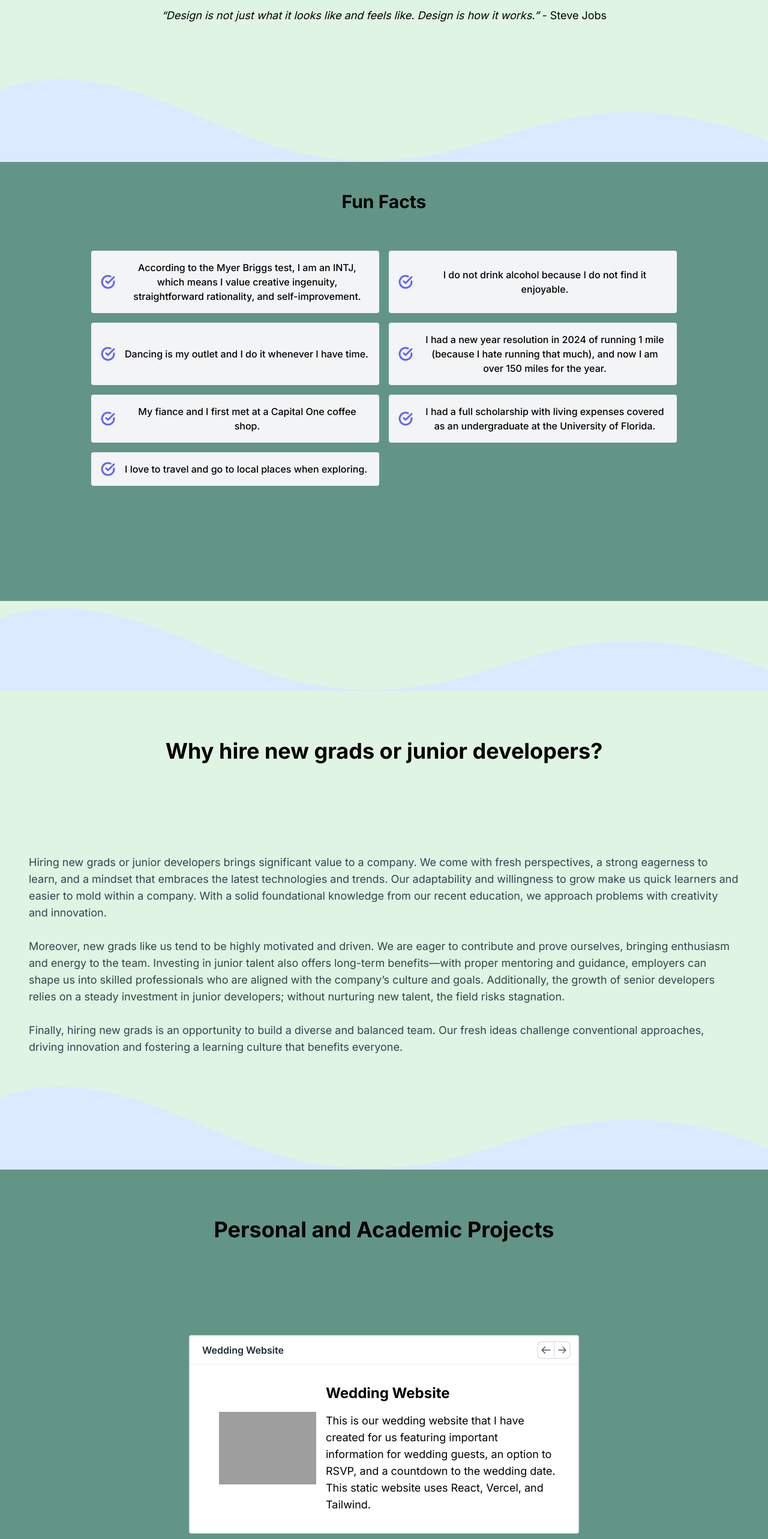
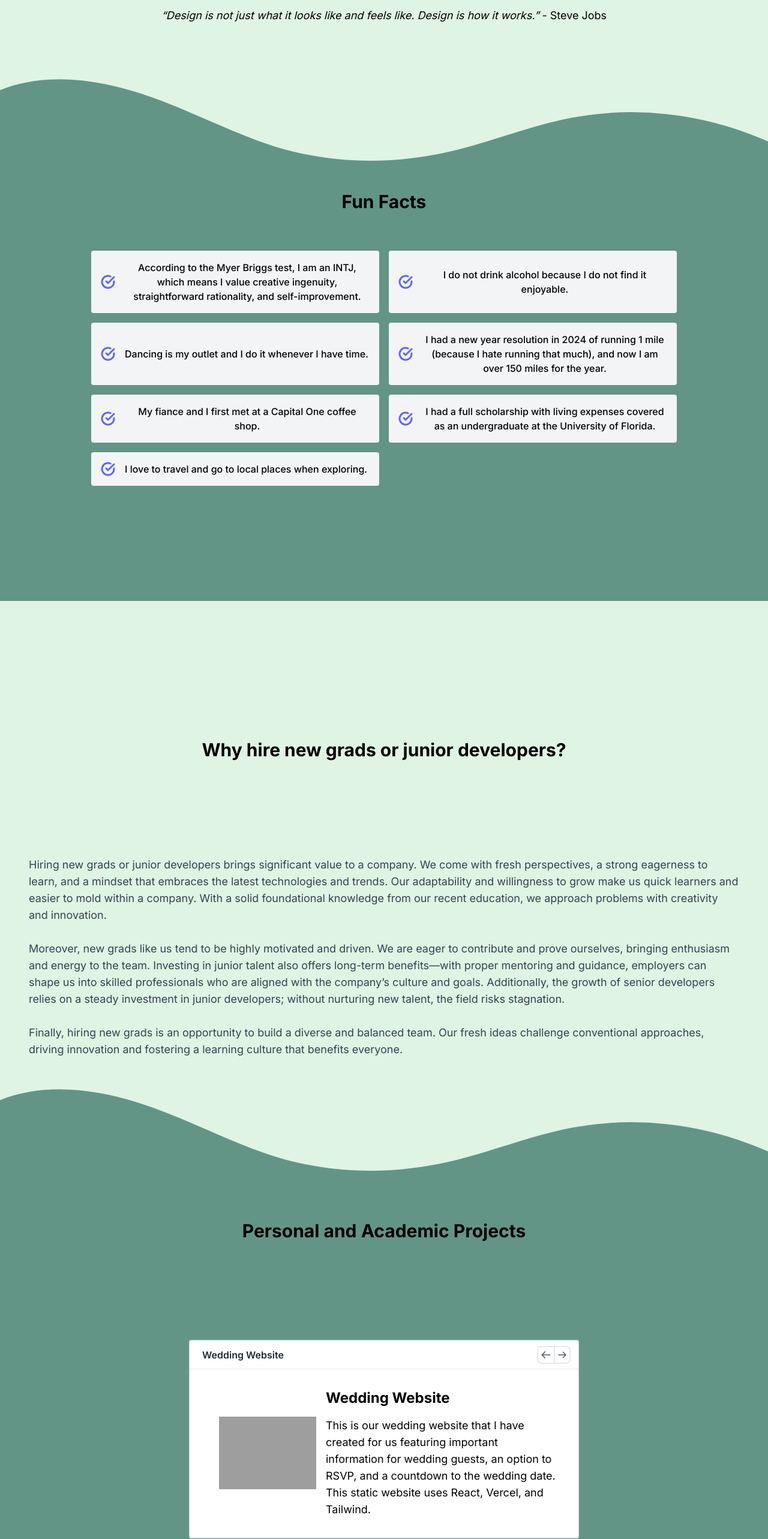
Before and after one commit to qpham2594/relevant-pixels, a Next.js app in the folder relevant-pixels/: page / in a window 1280 px wide. Shown: the part 1380-3946 px from the top of the page at 60% size. Built offline with nearby package versions, Linux system fonts and the light colour scheme; grey boxes are pictures that could not be loaded.

Commit message:
font and wave color update

```diff
--- a/relevant-pixels/app/components/cursor.tsx
+++ b/relevant-pixels/app/components/cursor.tsx
@@ -3,9 +3,25 @@ import React, { useEffect, useState } from "react";
 
 const CustomCursor: React.FC = () => {
   const [positions, setPositions] = useState<{ x: number; y: number }[]>([]);
+  const [isMobile, setIsMobile] = useState(false);
   const trailCount = 8; // Number of circles in the trail
 
   useEffect(() => {
+    const handleResize = () => {
+      setIsMobile(window.innerWidth < 768);
+    };
+
+    handleResize(); // Set initial state
+    window.addEventListener("resize", handleResize);
+
+    return () => {
+      window.removeEventListener("resize", handleResize);
+    };
+  }, []);
+
+  useEffect(() => {
+    if (isMobile) return;
+
     const moveCursor = (e: MouseEvent) => {
       const newPosition = { x: e.clientX, y: e.clientY };
 
@@ -27,7 +43,12 @@ const CustomCursor: React.FC = () => {
       window.removeEventListener("mousemove", moveCursor);
       window.removeEventListener("mouseleave", handleMouseLeave);
     };
-  }, []);
+  }, [isMobile, trailCount]);
+
+  // Do not render the custom cursor on mobile
+  if (isMobile) {
+    return null;
+  }
 
   return (
     <>
@@ -40,14 +61,13 @@ const CustomCursor: React.FC = () => {
             opacity: 1 - index * (1 / trailCount),
             transition: `opacity 0.3s ease, transform 0.5s ease`,
             transform: `scale(${1 - index * (1 / trailCount)})`,
-            position: "fixed", // Changed to fixed to cover the entire viewport
+            position: "fixed",
             pointerEvents: "none",
-            width: `${(trailCount - index) * 3}px`, // Adjust size based on index
+            width: `${(trailCount - index) * 3}px`,
             height: `${(trailCount - index) * 3}px`,
             borderRadius: "50%",
             backgroundColor: "blue",
-            zIndex: 50, // Ensure it's above other elements
-
+            zIndex: 50,
           }}
         />
       ))}
--- a/relevant-pixels/app/page.tsx
+++ b/relevant-pixels/app/page.tsx
@@ -50,7 +50,7 @@ export default function Home(): JSX.Element {
             >
               <path
                 d="M321.39,56.44c58-10.79,114.16-30.13,172-41.86,82.39-16.72,168.19-17.73,250.45-.39C823.78,31,906.67,72,985.66,92.83c70.05,18.48,146.53,26.09,214.34,3V0H0V27.35A600.21,600.21,0,0,0,321.39,56.44Z"
-                className="fill-blue-100 dark:fill-customDarkGreen"
+                className="fill-customDarkGreen dark:fill-customDarkGreen"
               ></path>
             </svg>
           </div>
@@ -86,14 +86,14 @@ export default function Home(): JSX.Element {
             >
               <path
                 d="M321.39,56.44c58-10.79,114.16-30.13,172-41.86,82.39-16.72,168.19-17.73,250.45-.39C823.78,31,906.67,72,985.66,92.83c70.05,18.48,146.53,26.09,214.34,3V0H0V27.35A600.21,600.21,0,0,0,321.39,56.44Z"
-                className="fill-blue-100 bg-customGreen dark:fill-customGreen"
+                className="fill-customGreen dark:fill-customGreen"
               ></path>
             </svg>
           </div>
 
           <section className="w-full bg-customGreen dark:bg-customGreen py-12 sm:py-20">
             <div className="w-full px-0">
-              <h2 className="text-5xl sm:text-4xl font-bold text-center mb-4 sm:mb-8 dark:text-black">
+              <h2 className="text-2xl sm:text-3xl font-bold text-center mb-8 sm:mb-10 dark:text-black">
                 Why hire new grads or junior developers?
               </h2>
             </div>
@@ -121,14 +121,14 @@ export default function Home(): JSX.Element {
             >
               <path
                 d="M321.39,56.44c58-10.79,114.16-30.13,172-41.86,82.39-16.72,168.19-17.73,250.45-.39C823.78,31,906.67,72,985.66,92.83c70.05,18.48,146.53,26.09,214.34,3V0H0V27.35A600.21,600.21,0,0,0,321.39,56.44Z"
-                className="fill-blue-100 bg-customDarkGreen dark:fill-customDarkGreen"
+                className="fill-customDarkGreen dark:fill-customDarkGreen"
               ></path>
             </svg>
           </div>
 
           <section className="w-full bg-customDarkGreen dark:bg-customDarkGreen py-12 sm:py-20">
             <div className="w-full px-0">
-              <h2 className="text-5xl sm:text-4xl font-bold text-center mb-4 sm:mb-8 dark:text-white">
+              <h2 className="text-2xl sm:text-3xl font-bold text-center mb-8 sm:mb-10 dark:text-white">
                 Personal and Academic Projects
               </h2>
             </div>
@@ -152,7 +152,7 @@ export default function Home(): JSX.Element {
             >
               <path
                 d="M321.39,56.44c58-10.79,114.16-30.13,172-41.86,82.39-16.72,168.19-17.73,250.45-.39C823.78,31,906.67,72,985.66,92.83c70.05,18.48,146.53,26.09,214.34,3V0H0V27.35A600.21,600.21,0,0,0,321.39,56.44Z"
-                className="fill-blue-100 dark:fill-customGreen"
+                className="fill-customGreen dark:fill-customGreen"
               ></path>
             </svg>
           </div>
```
